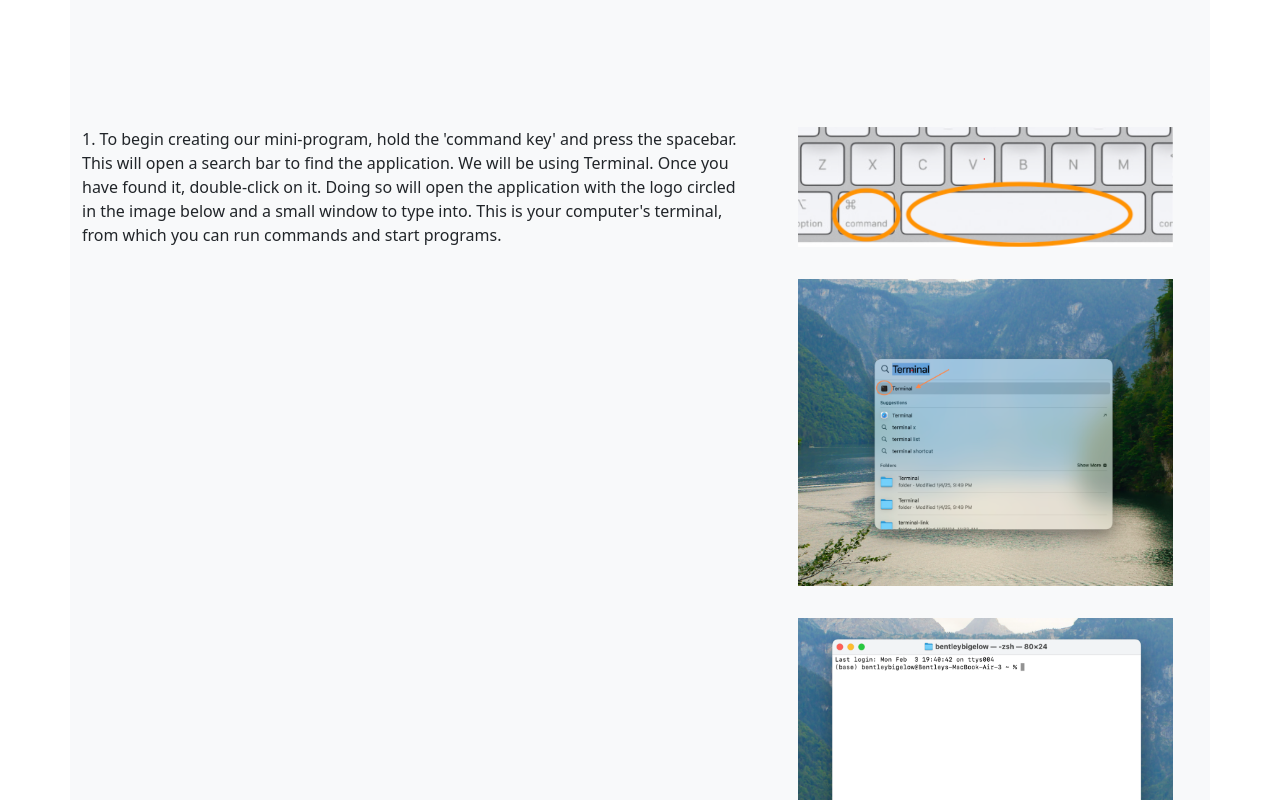
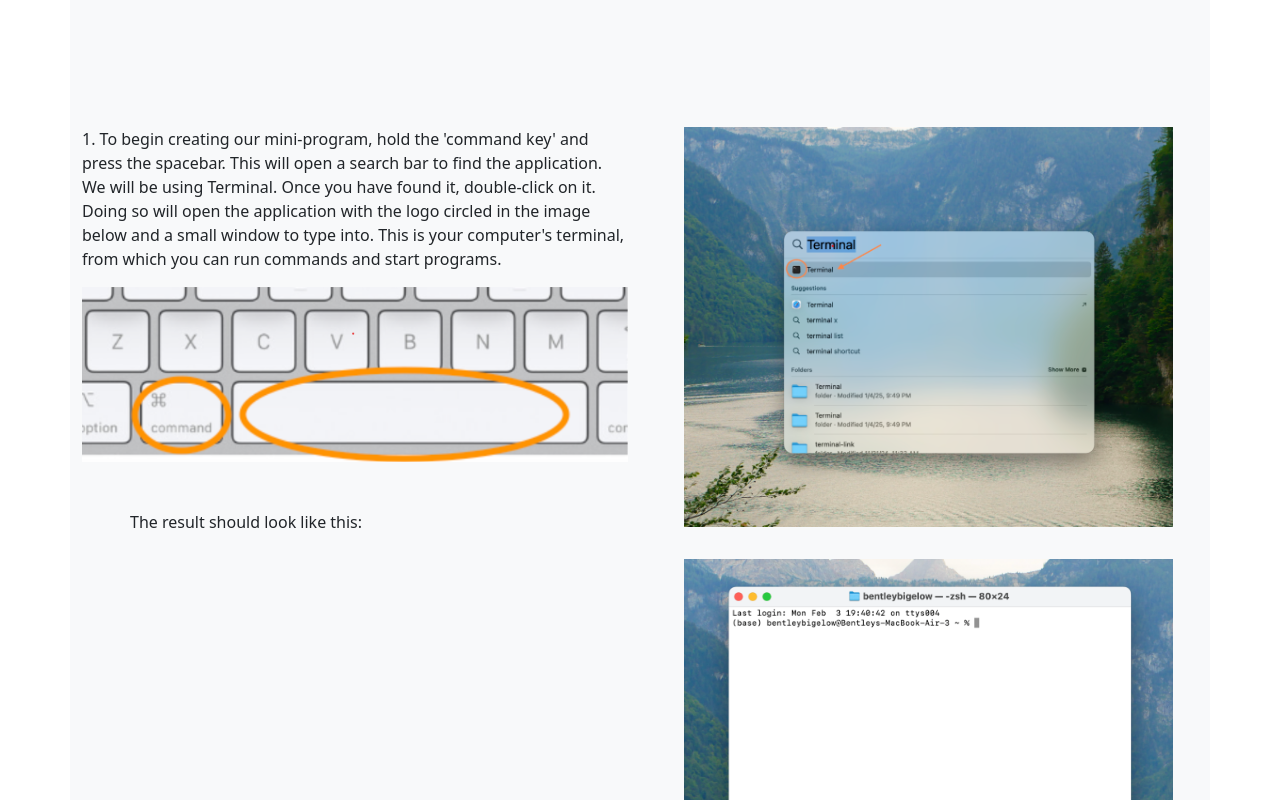
Before and after one commit to Alecyorgesen/wrtg316_instructions, a React (Vite) app: page / in a window 1280 px wide. Shown: the part 1300-2100 px from the top of the page. Built offline with nearby package versions, Linux system fonts and the light colour scheme.

Commit message:
fixing columns

```diff
--- a/src/app.css
+++ b/src/app.css
@@ -22,13 +22,13 @@
 
 /* Left column for steps */
 .col-8 {
-  flex: 0 0 60%;
+  flex: 0 0 50%;
   order: 1;
 }
 
 /* Right column for images */
 .col-2 {
-  flex: 0 0 35%;
+  flex: 0 0 45%;
   display: flex;
   flex-direction: column;
   gap: 1rem;
--- a/src/app.jsx
+++ b/src/app.jsx
@@ -52,9 +52,12 @@ export default function App() {
                       <div className="step-container">
                         <li>To begin creating our mini-program, hold the 'command key' and press the spacebar. This will open a search bar to find the application. We will be using Terminal. Once you have found it, double-click on it. Doing so will open the application with the logo circled in the image below and a small window to type into. This is your computer's terminal, from which you can run commands and start programs.</li>
                       </div>
+                      <img src="macKeyboard.png" alt="keyboard" />
+                      <p className="m-5">The result should look like this:</p>
+
+
                     </div>
                     <div className="col-2">
-                      <img src="macKeyboard.png" alt="keyboard" />
                       <img src="terminal.png" alt="terminal" />
                       <img src="terminal2.png" alt="terminal" />
                     </div>
@@ -63,7 +66,6 @@ export default function App() {
                   <div className="row">
                     <div className="col-8">
                       <div className="step-container">
-                        <p className="m-5">The result should look like this:</p>
                         <p className="m-5">For Windows users, open Git Bash, the terminal that you will use instead of Powershell, the default terminal for Windows. If you have not installed Git Bash, please refer to the links above. After it is installed you may press the Windows key, or click the search bar at the bottom left, and type "Git Bash". Then select the Git Bash application to open the Terminal. You will use this Terminal to create and edit a file, as well as run a program.</p>
                       </div>
                     </div>
```
